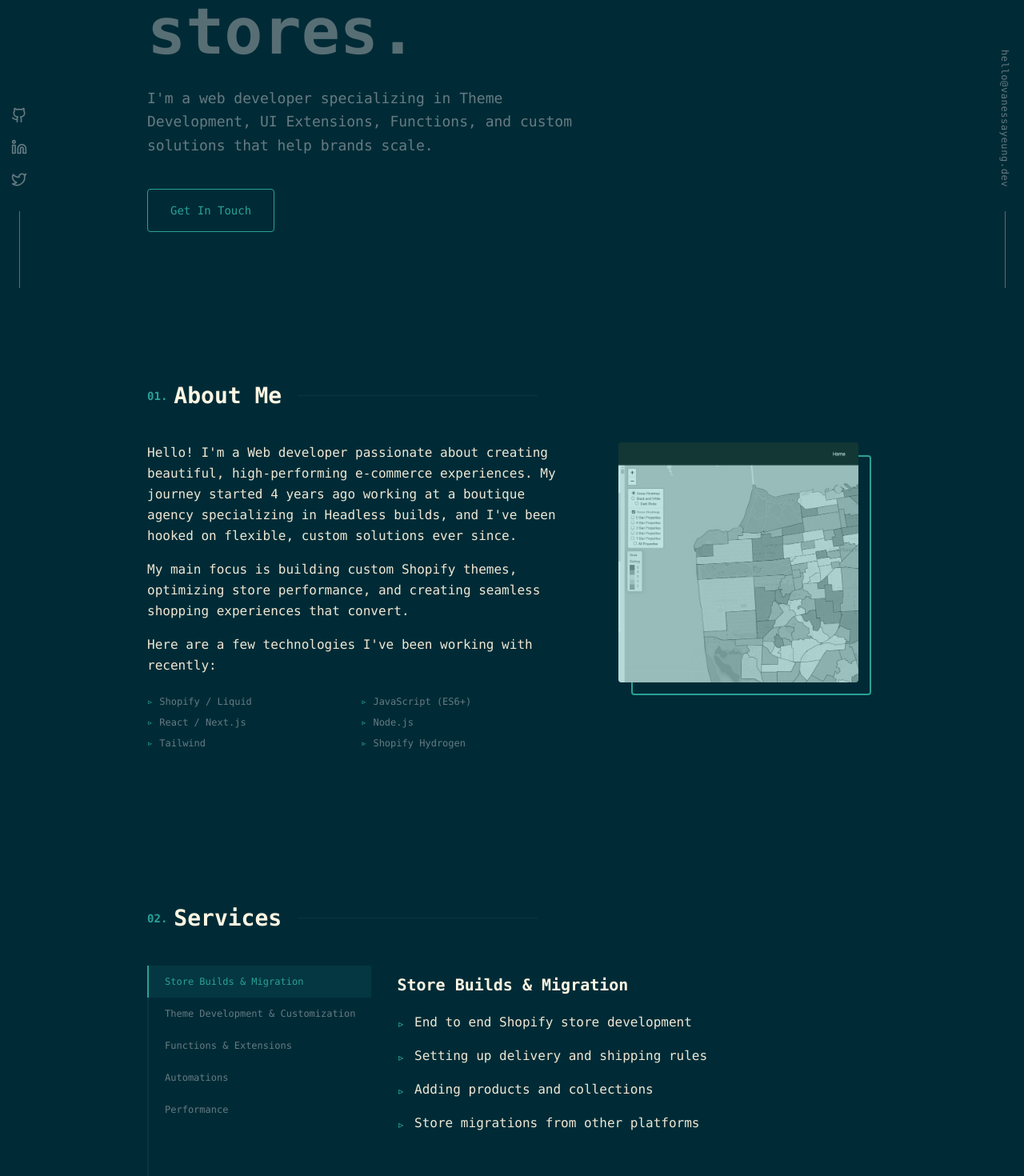
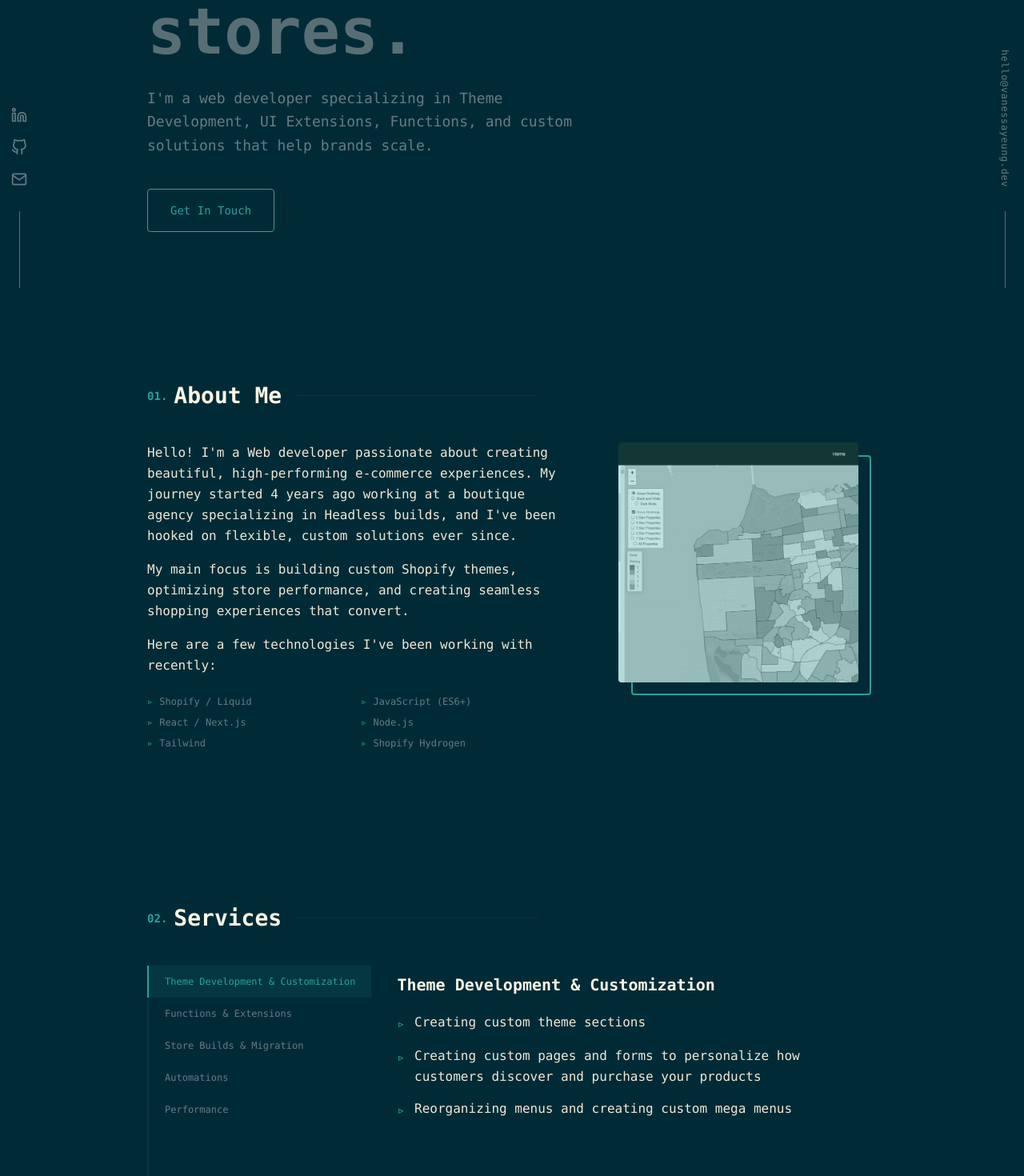
Before and after one commit to vwt604/portfolio-v3, a Next.js app: page / in a window 1280 px wide. Shown: the part 420-1890 px from the top of the page at 80% size. Built offline with nearby package versions, Linux system fonts and the light colour scheme.

Commit message:
feat: replace lucide with react icons

```diff
--- a/app/components/Contact.tsx
+++ b/app/components/Contact.tsx
@@ -11,7 +11,7 @@ export default function Contact({ email }: ContactProps) {
       className="py-24 px-4 text-center max-w-[600px] mx-auto"
     >
       <p className="text-[var(--accent-cyan)] font-mono text-base mb-4">
-        What's Next?
+        04. What's Next?
       </p>
       <h2 className="text-[clamp(40px,5vw,60px)] font-semibold text-[var(--heading-dark)] mb-5">
         Get In Touch
@@ -19,7 +19,7 @@ export default function Contact({ email }: ContactProps) {
       <p className="text-[var(--text-primary)] leading-relaxed text-lg mb-10">
         I'm currently available for freelance projects and open to discussing
         new opportunities. Whether you have a question, want to start a project,
-        or just want to say hi, my inbox is always open!
+        or just want to say hi, drop me a message!
       </p>
       <a
         href={`mailto:${email}`}
--- a/app/components/FeaturedProjects.tsx
+++ b/app/components/FeaturedProjects.tsx
@@ -1,7 +1,7 @@
 "use client";
 
 import Image from "next/image";
-import { ExternalLink } from "lucide-react";
+import { FiExternalLink } from "react-icons/fi";
 import { FeaturedProject } from "../data/shopifyPortfolioData";
 
 interface FeaturedProjectsProps {
@@ -79,7 +79,7 @@ export default function FeaturedProjects({ projects }: FeaturedProjectsProps) {
                         href={project.link}
                         className="text-[var(--text-emphasis)] hover:text-[var(--accent-cyan)] transition-colors duration-200"
                       >
-                        <ExternalLink size={20} />
+                        <FiExternalLink size={20} />
                       </a>
                     </div>
                   </div>
@@ -114,7 +114,7 @@ export default function FeaturedProjects({ projects }: FeaturedProjectsProps) {
                         href={project.link}
                         className="text-[var(--text-emphasis)] hover:text-[var(--accent-cyan)] transition-colors duration-200"
                       >
-                        <ExternalLink size={20} />
+                        <FiExternalLink size={20} />
                       </a>
                     </div>
                   </div>
--- a/app/components/Navigation.tsx
+++ b/app/components/Navigation.tsx
@@ -45,9 +45,6 @@ export default function Navigation({
           ))}
 
           <ThemeToggle />
-          {/* Theme Toggle - using existing component but styled for nav */}
-          {/* <div className="border border-[var(--accent-cyan)] rounded p-1.5 hover:bg-[var(--accent-cyan)]/10 transition-all duration-200">
-          </div> */}
         </div>
       </div>
     </nav>
--- a/app/data/shopifyPortfolioData.tsx
+++ b/app/data/shopifyPortfolioData.tsx
@@ -55,19 +55,19 @@ const shopifyPortfolioData: ShopifyPortfolioData = {
       "I'm a web developer specializing in Theme Development, UI Extensions, Functions, and custom solutions that help brands scale.",
     socialLinks: [
       {
+        platform: "LinkedIn",
+        url: "https://www.linkedin.com/in/yeungvanessa/",
+        icon: "linkedin",
+      },
+      {
         platform: "GitHub",
-        url: "#",
+        url: "https://github.com/vwt604",
         icon: "github",
       },
       {
-        platform: "LinkedIn",
-        url: "#",
-        icon: "linkedin",
-      },
-      {
-        platform: "Twitter",
-        url: "#",
-        icon: "twitter",
+        platform: "Mail",
+        url: "mailto:hello@vanessayeung.dev",
+        icon: "mail",
       },
     ],
   },
@@ -88,16 +88,6 @@ const shopifyPortfolioData: ShopifyPortfolioData = {
   },
   services: [
     {
-      title: "Store Builds & Migration",
-      tab: "Store Builds & Migration",
-      items: [
-        "End to end Shopify store development",
-        "Setting up delivery and shipping rules",
-        "Adding products and collections",
-        "Store migrations from other platforms",
-      ],
-    },
-    {
       title: "Theme Development & Customization",
       tab: "Theme Development & Customization",
       items: [
@@ -115,6 +105,16 @@ const shopifyPortfolioData: ShopifyPortfolioData = {
         "Creating checkout validations",
       ],
       plus: true,
+    },
+    {
+      title: "Store Builds & Migration",
+      tab: "Store Builds & Migration",
+      items: [
+        "End to end Shopify store development",
+        "Setting up delivery and shipping rules",
+        "Adding products and collections",
+        "Store migrations from other platforms",
+      ],
     },
     {
       title: "Automations",
--- a/package.json
+++ b/package.json
@@ -9,7 +9,6 @@
     "lint": "next lint"
   },
   "dependencies": {
-    "lucide-react": "^0.561.0",
     "next": "15.2.8",
     "postcss": "^8.5.3",
     "react": "^19.0.0",
```
Also changed, not shown: app/components/SidebarLeft.tsx (+4 -4 lines), 1 other file (tests, documents, lock files or other folders).
